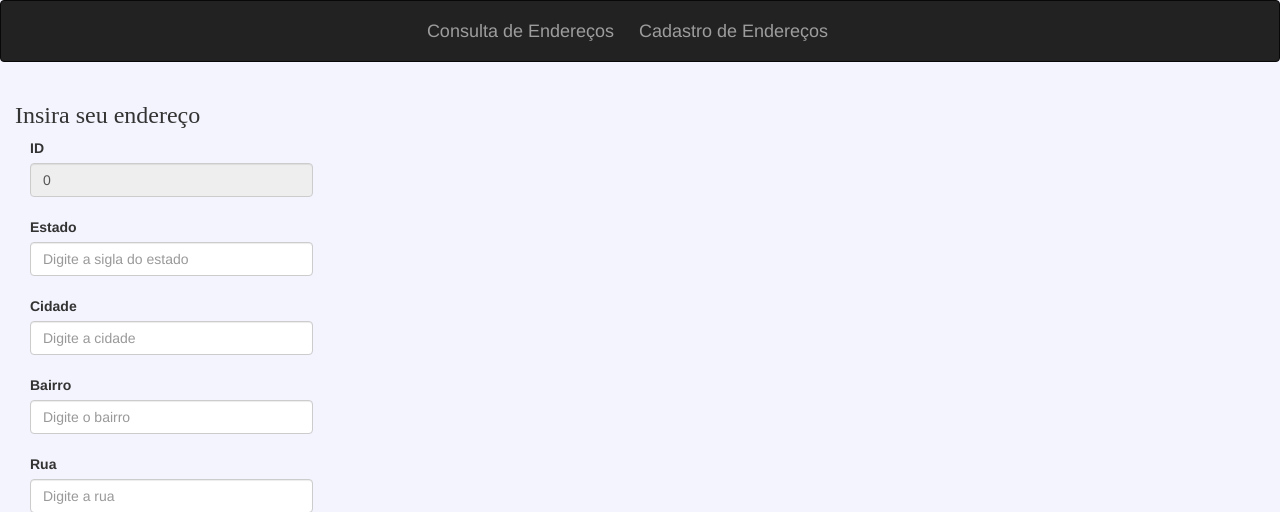
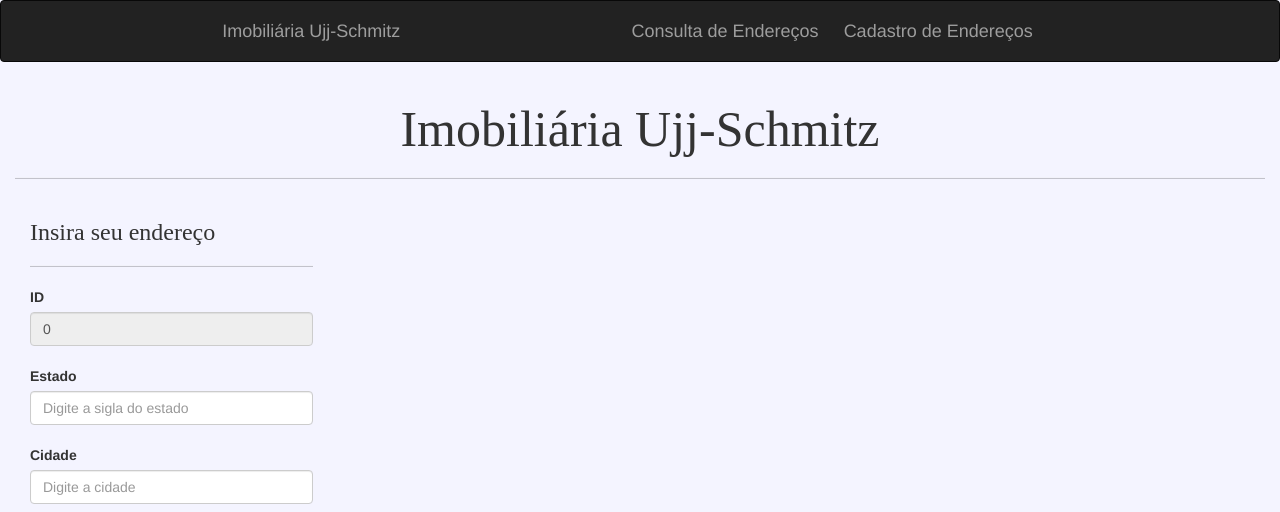
Before and after one commit to larissaschmitz/imobiliaria, a PHP site: page /cadastro.php in a window 1280 px wide. Shown: the top 512 px of the page. Run offline with PHP 8.4, Linux system fonts and the light colour scheme.

Commit message:
TAREFA 00005 - Quinto COMMIT Alteração no CSS

```diff
--- a/cadastro.php
+++ b/cadastro.php
@@ -30,9 +30,13 @@
 
 
 <div class="container-fluid">
-        <h3> Insira seu endereço</h3>
+
+<center><h2>Imobiliária Ujj-Schmitz</h2></center>
+        <hr>
+
         <form method="post" action="acao.php">
             <div class="form-group col-lg-3">
+            <h3> Insira seu endereço</h3><hr>
                 <label> ID </label>
                     <input readonly  type="text" name="id" id="id" class="form-control" value="<?php if ($acao == "editar") echo $dados['id']; else echo 0; ?>"><br>
                 <label>Estado </label>
--- a/index.php
+++ b/index.php
@@ -29,6 +29,8 @@
 
         <div class="container-fluid">
 
+        <center><h2>Imobiliária Ujj-Schmitz</h2></center>
+        <hr>
 
             <form method="post">
                 <fieldset>
--- a/navbarImobiliaria.php
+++ b/navbarImobiliaria.php
@@ -21,12 +21,18 @@ body {
 h3{
     font-family: 'EB Garamond', serif;
 }
+
+h2{
+    font-family: 'EB Garamond', serif;
+    font-size: 50px;
+}
     </style>
 </head>
 <body>
 
 <nav class="navbar navbar-inverse">
   <div class="container-fluid">
+  <a class="navbar-brand" href="#">Imobiliária Ujj-Schmitz</a>
     <div class="navbar-header">
       <a class="navbar-brand" href="index.php">Consulta de Endereços</a>
       <a class="navbar-brand" href="cadastro.php">Cadastro de Endereços</a>
--- a/show.php
+++ b/show.php
@@ -18,7 +18,7 @@
 
         <nav class="navbar navbar-dark bg-dark">>
             <div class="navbar-nav">
-                <a class="navbar-brand" href="index.php">Voltar para página de consultas de Endereços</a>
+                <a class="navbar-brand" href="index.php"><img class="icon" src="img/seta-direita.png" alt="" width="50" height="50"></a>
             </div>
         </nav>
         <br>
```
Also changed, not shown: img/seta-direita.png (added).
